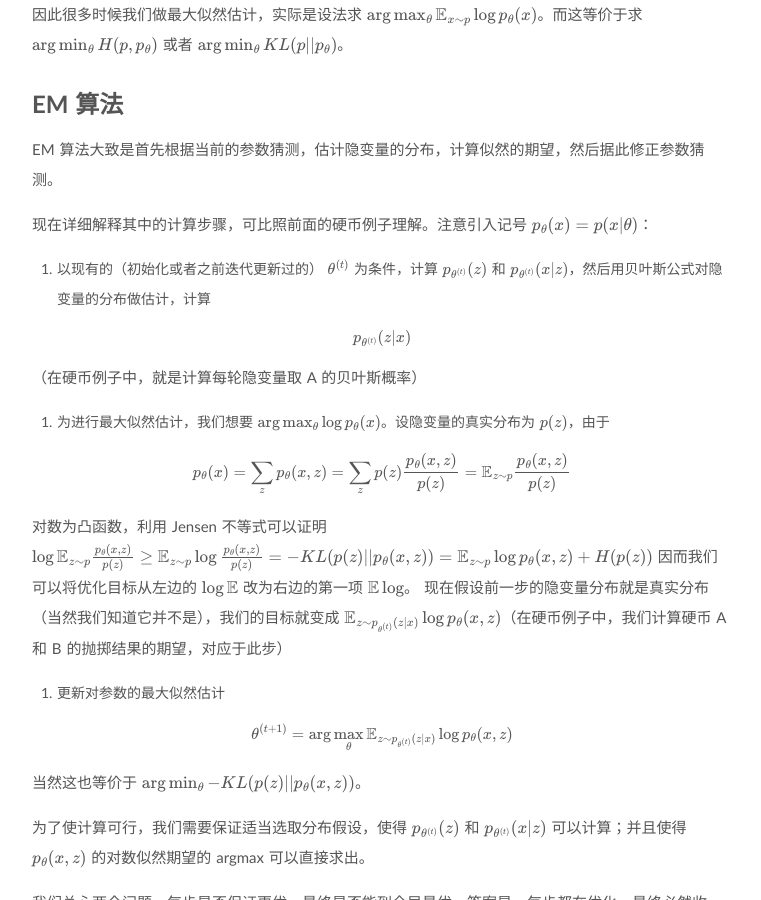
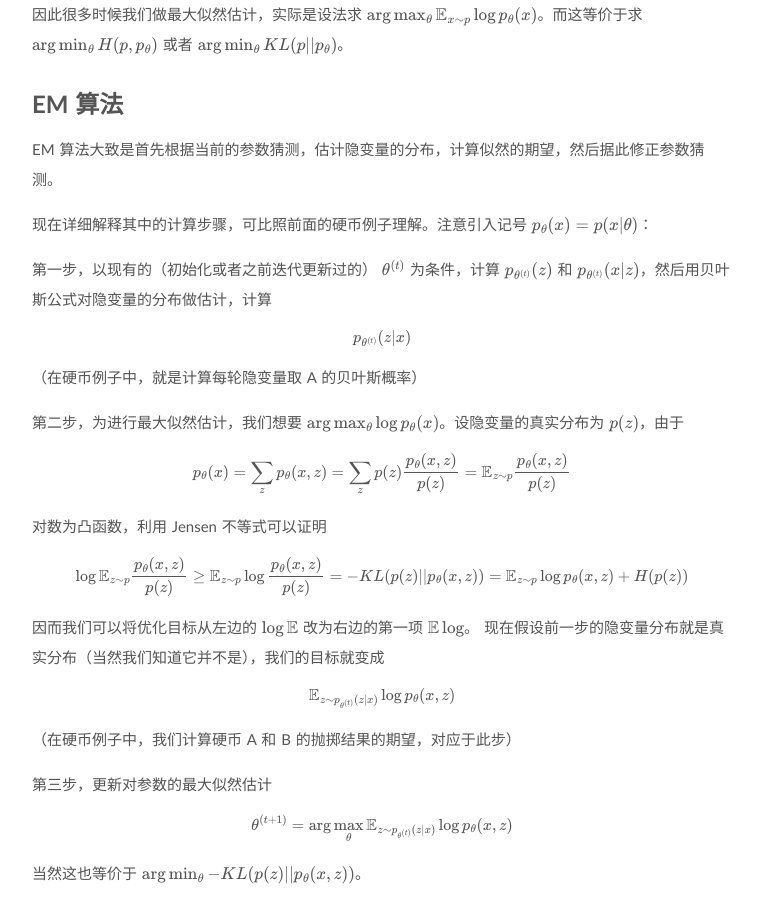
Before and after one commit to sighsmile/sighsmile.github.io, a Jekyll site: the page built from _posts/2019-11-04-EM-algorithm.md, in a window 1280 px wide and 900 px high, scrolled down 2178 px. Shown: the whole window, without its empty margins (258-1019 px from the left). Built offline with Jekyll 4.4.1, drawn with Linux system fonts in a browser that asks for light colours; some web fonts are replaced; comment, search, counter and statistics services are not loaded.

Commit message:
fix multi-line math display

```diff
--- a/_posts/2019-11-04-EM-algorithm.md
+++ b/_posts/2019-11-04-EM-algorithm.md
@@ -74,20 +74,22 @@
 
 现在详细解释其中的计算步骤，可比照前面的硬币例子理解。注意引入记号 <span>$p_{\theta}(x) = p(x|\theta)$</span>：
 
-1. 以现有的（初始化或者之前迭代更新过的） <span>$\theta^{(t)}$</span> 为条件，计算 <span>$p_{\theta^{(t)}}(z)$</span> 和 <span>$p_{\theta^{(t)}}(x|z)$</span>，然后用贝叶斯公式对隐变量的分布做估计，计算
+第一步，以现有的（初始化或者之前迭代更新过的） <span>$\theta^{(t)}$</span> 为条件，计算 <span>$p_{\theta^{(t)}}(z)$</span> 和 <span>$p_{\theta^{(t)}}(x|z)$</span>，然后用贝叶斯公式对隐变量的分布做估计，计算
 <div>$$p_{\theta^{(t)}}(z|x)$$</div>（在硬币例子中，就是计算每轮隐变量取 A 的贝叶斯概率）
-2. 为进行最大似然估计，我们想要 <span>$\arg \max_{\theta} \log p_{\theta}(x)$</span>。设隐变量的真实分布为 <span>$p(z)$</span>，由于
+
+第二步，为进行最大似然估计，我们想要 <span>$\arg \max_{\theta} \log p_{\theta}(x)$</span>。设隐变量的真实分布为 <span>$p(z)$</span>，由于
 <div>$$p_{\theta}(x) = \sum_z p_{\theta}(x, z) = \sum_z p(z) \frac{p_{\theta}(x, z)}{p(z)} = \mathbb{E}_ {z \sim p}\frac{p_{\theta}(x, z)}{p(z)}$$</div>
 对数为凸函数，利用 Jensen 不等式可以证明
-$$\log \mathbb{E}_ {z \sim p}\frac{p_{\theta}(x, z)}{p(z)} \geq
+<div>$$\log \mathbb{E}_ {z \sim p}\frac{p_{\theta}(x, z)}{p(z)} \geq
 \mathbb{E}_ {z \sim p} \log \frac{p_{\theta}(x, z)}{p(z)} =
 -KL(p(z)||p_{\theta}(x, z)) =
-\mathbb{E}_ {z \sim p} \log p_{\theta}(x, z) + H(p(z))$$
+\mathbb{E}_ {z \sim p} \log p_{\theta}(x, z) + H(p(z))$$</div>
 因而我们可以将优化目标从左边的 <span>$\log \mathbb{E}$</span> 改为右边的第一项 <span>$\mathbb{E} \log$</span>。
 现在假设前一步的隐变量分布就是真实分布（当然我们知道它并不是），我们的目标就变成
-$$\mathbb{E}_ {z \sim p_{\theta^{(t)}}(z|x)} \log p_{\theta}(x,z)
-$$（在硬币例子中，我们计算硬币 A 和 B 的抛掷结果的期望，对应于此步）
-3. 更新对参数的最大似然估计
+<div>$$\mathbb{E}_ {z \sim p_{\theta^{(t)}}(z|x)} \log p_{\theta}(x,z)$$</div>
+（在硬币例子中，我们计算硬币 A 和 B 的抛掷结果的期望，对应于此步）
+
+第三步，更新对参数的最大似然估计
 <div>$$\theta^{(t+1)} = \arg \max_{\theta} \mathbb{E}_ {z \sim p_{\theta^{(t)}}(z|x)} \log p_{\theta}(x,z)$$</div>
 当然这也等价于 <span>$\arg \min_{\theta} -KL(p(z)||p_{\theta}(x, z))$</span>。
 
```
